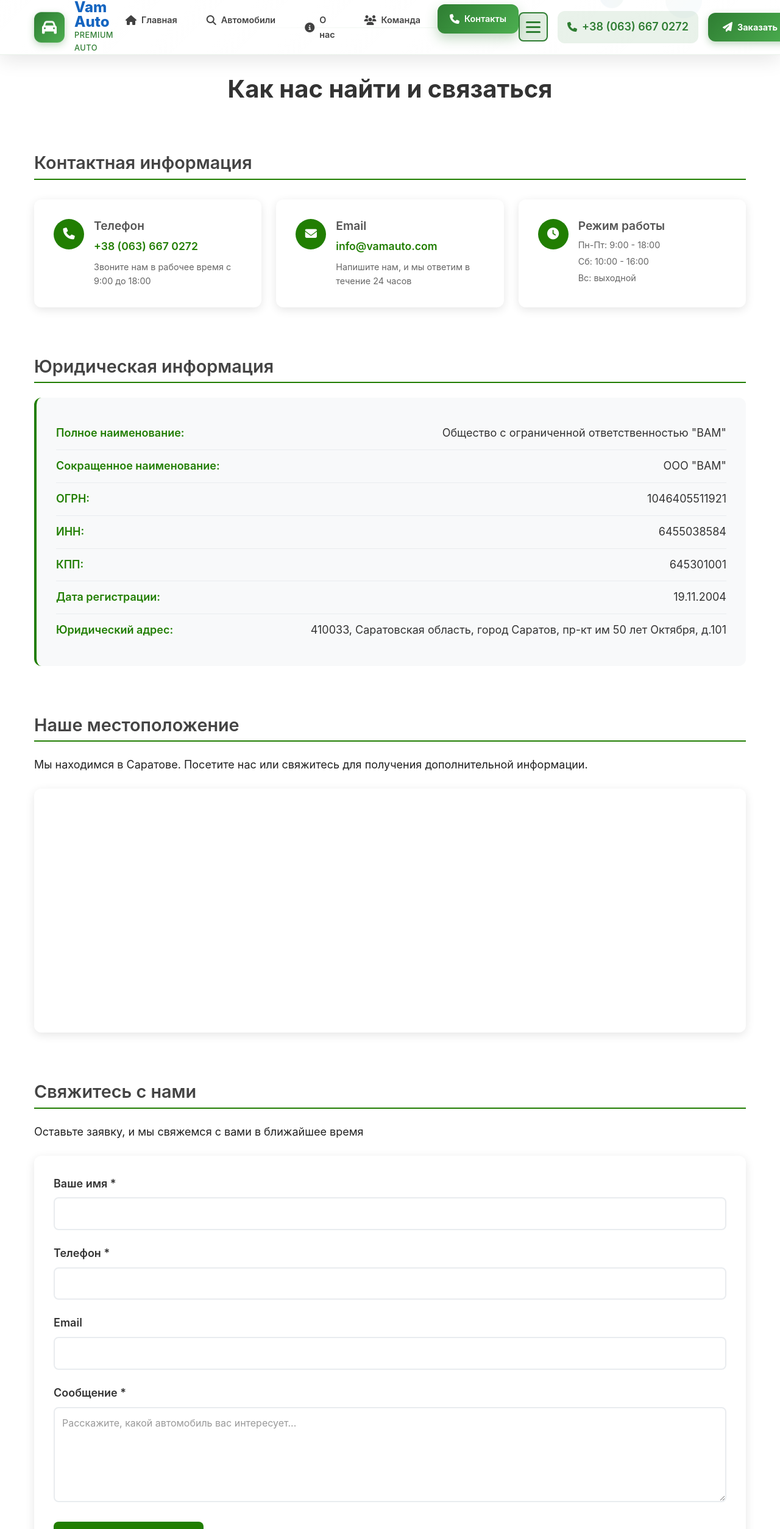
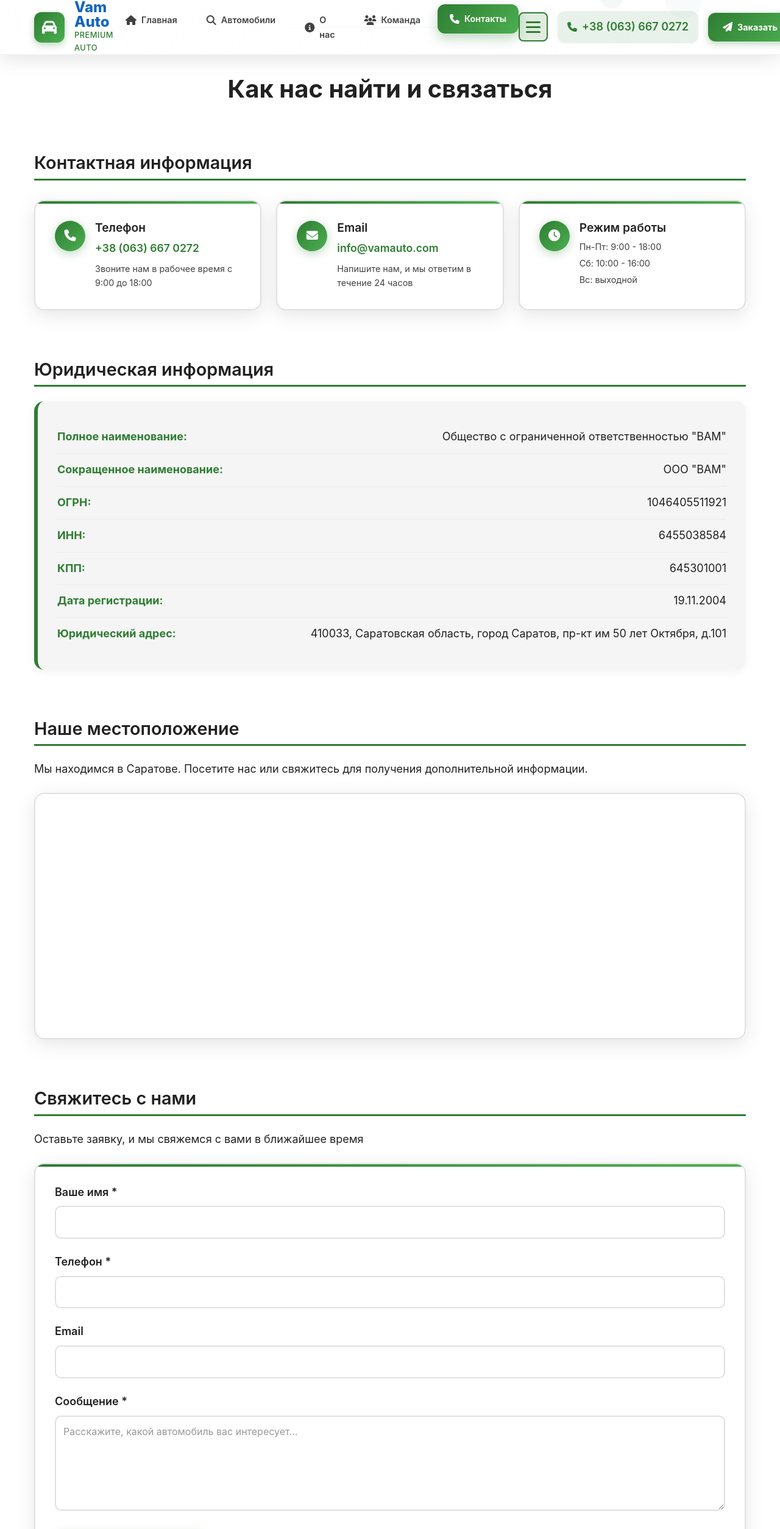
Before and after one commit to bazik26/car-client-2, an Angular app: page /contacts in a window 1280 px wide. Shown: the top 2507 px of the page at 61% size. Built offline with nearby package versions, Linux system fonts and the light colour scheme.

Commit message:
Updated contacts.scss

```diff
--- a/src/app/pages/contacts/contacts.scss
+++ b/src/app/pages/contacts/contacts.scss
@@ -1,6 +1,7 @@
 .contacts {
   padding: 2rem 0;
   min-height: 80vh;
+  background: var(--white);
 
   .container {
     max-width: 1200px;
@@ -11,7 +12,7 @@
   h1 {
     font-size: 2.5rem;
     font-weight: 700;
-    color: #333;
+    color: var(--black);
     margin-bottom: 3rem;
     text-align: center;
   }
@@ -19,16 +20,16 @@
   h2 {
     font-size: 1.8rem;
     font-weight: 600;
-    color: #444;
+    color: var(--black);
     margin: 2rem 0 1.5rem 0;
-    border-bottom: 2px solid #217e02;
+    border-bottom: 3px solid var(--green-primary);
     padding-bottom: 0.5rem;
   }
 
   h3 {
     font-size: 1.2rem;
     font-weight: 600;
-    color: #555;
+    color: var(--black);
     margin-bottom: 0.5rem;
   }
 
@@ -48,23 +49,37 @@
     }
 
     .contact-card {
-      background: #fff;
+      background: var(--white);
       padding: 2rem;
-      border-radius: 12px;
-      box-shadow: 0 4px 15px rgba(0, 0, 0, 0.1);
+      border-radius: 16px;
+      box-shadow: 0 8px 32px rgba(0, 0, 0, 0.1);
+      border: 2px solid var(--gray-medium);
       display: flex;
       align-items: flex-start;
       gap: 1rem;
-      transition: transform 0.3s ease, box-shadow 0.3s ease;
+      transition: all 0.3s ease;
+      position: relative;
+      overflow: hidden;
+
+      &::before {
+        content: '';
+        position: absolute;
+        top: 0;
+        left: 0;
+        right: 0;
+        height: 4px;
+        background: var(--gradient-primary);
+      }
 
       &:hover {
         transform: translateY(-5px);
-        box-shadow: 0 8px 25px rgba(0, 0, 0, 0.15);
+        box-shadow: 0 12px 40px rgba(46, 125, 50, 0.15);
+        border-color: var(--green-primary);
       }
 
       .contact-icon {
-        background: #217e02;
-        color: white;
+        background: var(--gradient-primary);
+        color: var(--white);
         width: 50px;
         height: 50px;
         border-radius: 50%;
@@ -73,31 +88,34 @@
         justify-content: center;
         font-size: 1.2rem;
         flex-shrink: 0;
+        box-shadow: 0 4px 16px rgba(46, 125, 50, 0.3);
       }
 
       .contact-details {
         flex: 1;
 
         .contact-link {
-          color: #217e02;
+          color: var(--green-primary);
           text-decoration: none;
           font-weight: 600;
           font-size: 1.1rem;
           display: block;
           margin-bottom: 0.5rem;
+          transition: color 0.3s ease;
 
           &:hover {
+            color: var(--green-dark);
             text-decoration: underline;
           }
         }
 
         .contact-text {
-          color: #666;
+          color: var(--gray-darker);
           margin: 0.25rem 0;
         }
 
         p {
-          color: #666;
+          color: var(--gray-darker);
           margin: 0;
           font-size: 0.9rem;
         }
@@ -108,10 +126,11 @@
   // Юридическая информация
   .legal-info-section {
     .legal-info {
-      background: #f8f9fa;
+      background: var(--gray-light);
       padding: 2rem;
-      border-radius: 12px;
-      border-left: 4px solid #217e02;
+      border-radius: 16px;
+      border-left: 6px solid var(--green-primary);
+      box-shadow: 0 4px 16px rgba(0, 0, 0, 0.05);
 
       .legal-item {
         display: flex;
@@ -125,13 +144,13 @@
         }
 
         strong {
-          color: #217e02;
-          font-weight: 600;
+          color: var(--green-primary);
+          font-weight: 700;
           min-width: 200px;
         }
 
         span {
-          color: #333;
+          color: var(--black);
           text-align: right;
           flex: 1;
         }
@@ -143,9 +162,10 @@
   .map-section {
     .map-container {
       margin-top: 1.5rem;
-      border-radius: 12px;
+      border-radius: 16px;
       overflow: hidden;
-      box-shadow: 0 4px 15px rgba(0, 0, 0, 0.1);
+      box-shadow: 0 8px 32px rgba(0, 0, 0, 0.1);
+      border: 2px solid var(--gray-medium);
 
       iframe {
         display: block;
@@ -157,11 +177,24 @@
   // Форма обратной связи
   .contact-form-section {
     .contact-form {
-      background: #fff;
+      background: var(--white);
       padding: 2rem;
-      border-radius: 12px;
-      box-shadow: 0 4px 15px rgba(0, 0, 0, 0.1);
+      border-radius: 16px;
+      box-shadow: 0 8px 32px rgba(0, 0, 0, 0.1);
+      border: 2px solid var(--gray-medium);
       margin-top: 1.5rem;
+      position: relative;
+      overflow: hidden;
+
+      &::before {
+        content: '';
+        position: absolute;
+        top: 0;
+        left: 0;
+        right: 0;
+        height: 4px;
+        background: var(--gradient-primary);
+      }
 
       .form-group {
         margin-bottom: 1.5rem;
@@ -169,21 +202,23 @@
         label {
           display: block;
           margin-bottom: 0.5rem;
-          color: #333;
+          color: var(--black);
           font-weight: 600;
         }
 
         input, textarea {
           width: 100%;
           padding: 0.75rem;
-          border: 2px solid #e9ecef;
-          border-radius: 8px;
+          border: 2px solid var(--gray-medium);
+          border-radius: 10px;
           font-size: 1rem;
-          transition: border-color 0.3s ease;
+          transition: all 0.3s ease;
+          background: var(--white);
 
           &:focus {
             outline: none;
-            border-color: #217e02;
+            border-color: var(--green-primary);
+            box-shadow: 0 0 0 3px rgba(46, 125, 50, 0.1);
           }
 
           &::placeholder {
@@ -198,21 +233,29 @@
       }
 
       .submit-btn {
-        background: #217e02;
-        color: white;
+        background: var(--gradient-primary);
+        color: var(--white);
         border: none;
         padding: 1rem 2rem;
-        border-radius: 8px;
+        border-radius: 12px;
         font-size: 1.1rem;
-        font-weight: 600;
+        font-weight: 700;
         cursor: pointer;
         display: flex;
         align-items: center;
         gap: 0.5rem;
-        transition: background-color 0.3s ease;
+        transition: all 0.3s ease;
+        box-shadow: 0 4px 16px rgba(46, 125, 50, 0.3);
 
         &:hover {
-          background: #1a6b02;
+          transform: translateY(-2px);
+          box-shadow: 0 6px 20px rgba(46, 125, 50, 0.4);
+        }
+
+        &:disabled {
+          opacity: 0.6;
+          cursor: not-allowed;
+          transform: none;
         }
 
         i {
@@ -234,18 +277,33 @@
     .info-item {
       text-align: center;
       padding: 2rem 1rem;
-      background: #fff;
-      border-radius: 12px;
-      box-shadow: 0 4px 15px rgba(0, 0, 0, 0.1);
-      transition: transform 0.3s ease;
+      background: var(--white);
+      border-radius: 16px;
+      box-shadow: 0 8px 32px rgba(0, 0, 0, 0.1);
+      border: 2px solid var(--gray-medium);
+      transition: all 0.3s ease;
+      position: relative;
+      overflow: hidden;
+
+      &::before {
+        content: '';
+        position: absolute;
+        top: 0;
+        left: 0;
+        right: 0;
+        height: 4px;
+        background: var(--gradient-primary);
+      }
 
       &:hover {
         transform: translateY(-5px);
+        box-shadow: 0 12px 40px rgba(46, 125, 50, 0.15);
+        border-color: var(--green-primary);
       }
 
       .info-icon {
-        background: #217e02;
-        color: white;
+        background: var(--gradient-primary);
+        color: var(--white);
         width: 60px;
         height: 60px;
         border-radius: 50%;
@@ -254,15 +312,16 @@
         justify-content: center;
         font-size: 1.5rem;
         margin: 0 auto 1rem auto;
+        box-shadow: 0 4px 16px rgba(46, 125, 50, 0.3);
       }
 
       h3 {
-        color: #333;
+        color: var(--black);
         margin-bottom: 1rem;
       }
 
       p {
-        color: #666;
+        color: var(--gray-darker);
         line-height: 1.6;
       }
     }
```
